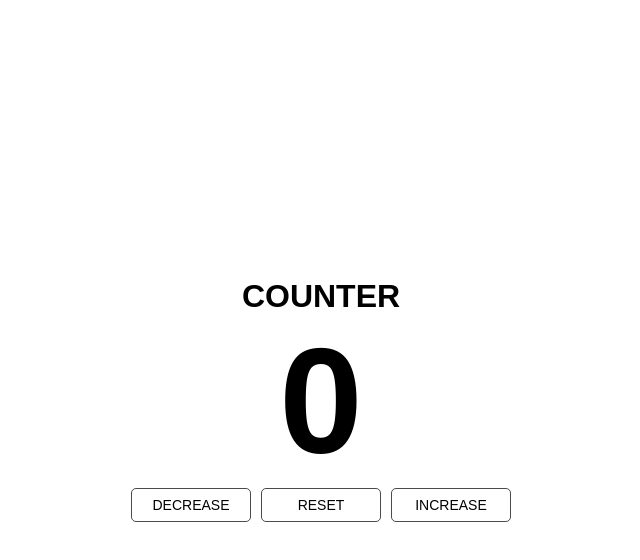
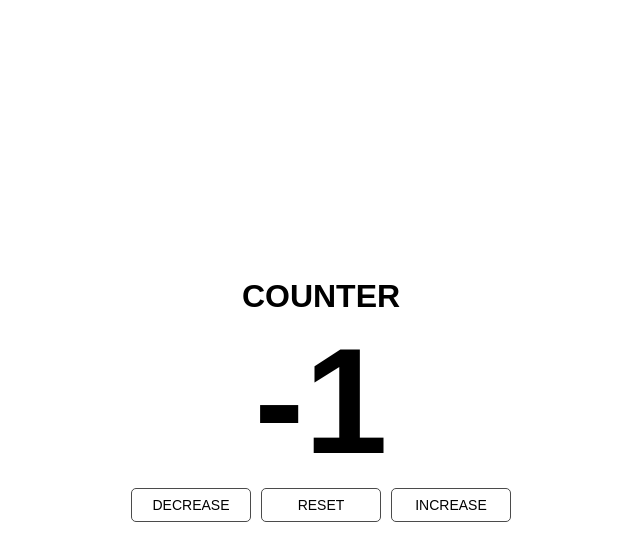
Before and after one commit to kaafisa/mini-counter-app, a plain HTML site: page index.html in a window 1280 px wide. Both pictures are taken after a click on the button "DECREASE". Shown: the whole page, without its empty margins (319-959 px from the left). Drawn offline with Linux system fonts and the light colour scheme.

Commit message:
feat: add counter functionality with localStorage

```diff
--- a/index.html
+++ b/index.html
@@ -2,7 +2,7 @@
 <html lang="en">
 <head>
     <meta charset="UTF-8">
-    <meta name="viewport" content="width= , initial-scale=1.0">
+    <meta name="viewport" content="width=device-width, initial-scale=1.0">
     <script src="main.js" defer></script>
     <link rel="stylesheet" href="style.css">
     <title>mini-counter</title>
--- a/main.js
+++ b/main.js
@@ -0,0 +1,20 @@
+const number= document.querySelector('.number')
+const buttons= document.querySelectorAll('button')
+let currentNumber=localStorage.getItem('currentNumber') || 0;
+
+number.textContent= currentNumber;
+
+buttons.forEach((button)=>{
+    button.addEventListener('click',()=>{
+        const clickedButton = button.textContent;
+        if(clickedButton.includes('decrease')){
+            currentNumber--;
+        }else if(clickedButton.includes('increase')){
+            currentNumber++;
+        }else {
+            currentNumber= 0;
+        }
+       localStorage.setItem('currentNumber', currentNumber)
+       number.textContent= currentNumber;
+    })
+})
```
